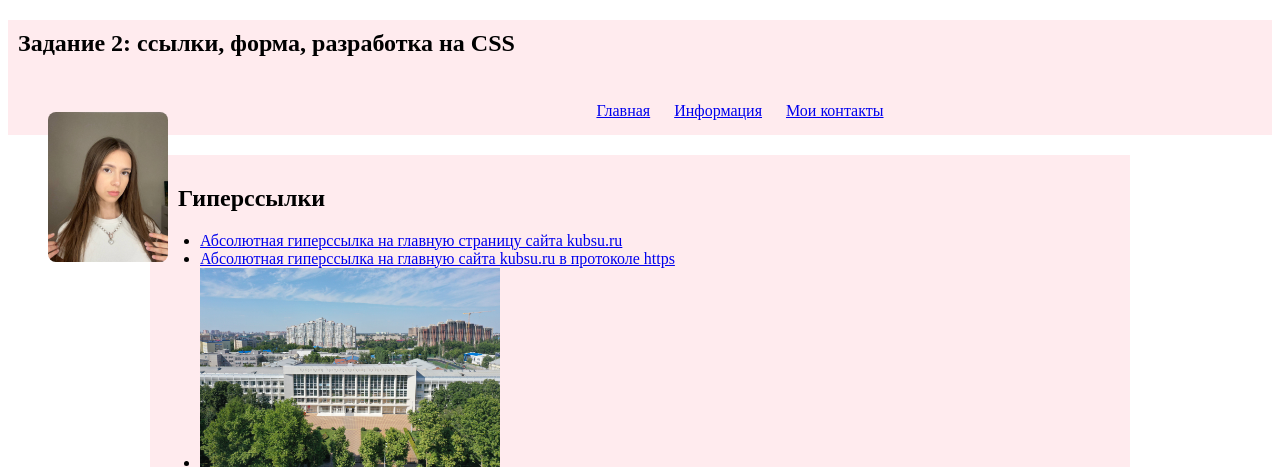
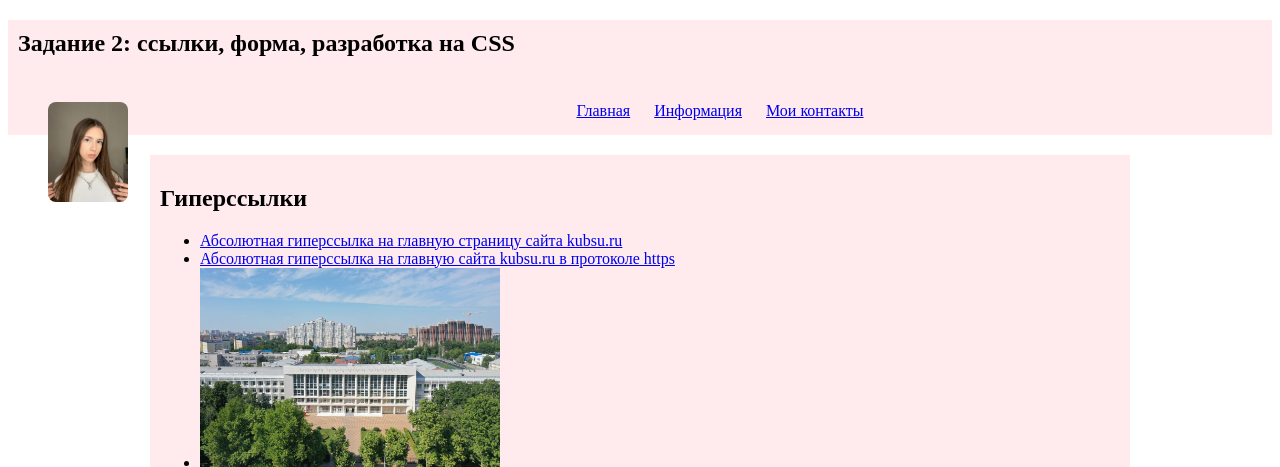
Before and after one commit to s0196071/s0196071.github.io, a PHP site: page / in a window 1280 px wide; the page is wider, and only the part inside the window is pictured. Shown: the top 467 px of that part. Run offline with PHP 8.4, Linux system fonts and the light colour scheme.

Commit message:
Update basecss.css

```diff
--- a/basecss.css
+++ b/basecss.css
@@ -11,11 +11,12 @@ nav {
     height: auto;
 }
 #photo {
-    width: 120px;
-    height: 150px;
+    width: 80px;
+    height: 100px;
     object-fit: cover;
     border-radius: 8px;
-    margin: 10px;
+    margin-left: 10px;
+    margin-right: 10px;
     float: left;
 }
 .ots{
```
